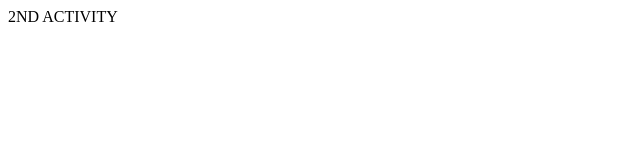
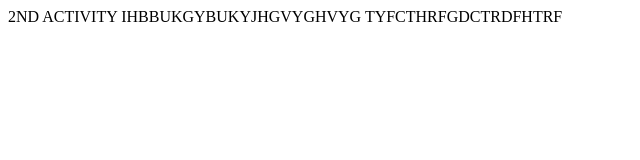
Before and after one commit to ElijahGuchu/Web-dev-course, a plain HTML site: page Bootstrap utilities/index.html in a window 1280 px wide. Shown: the whole page, without its empty margins (0-640 px from the left). Drawn offline with Linux system fonts and the light colour scheme.

Commit message:
3RD COMMIT

```diff
--- a/Bootstrap utilities/index.html
+++ b/Bootstrap utilities/index.html
@@ -7,5 +7,7 @@
 </head>
 <body>
    2ND ACTIVITY
+   IHBBUKGYBUKYJHGVYGHVYG
+   TYFCTHRFGDCTRDFHTRF
 </body>
 </html>
```
